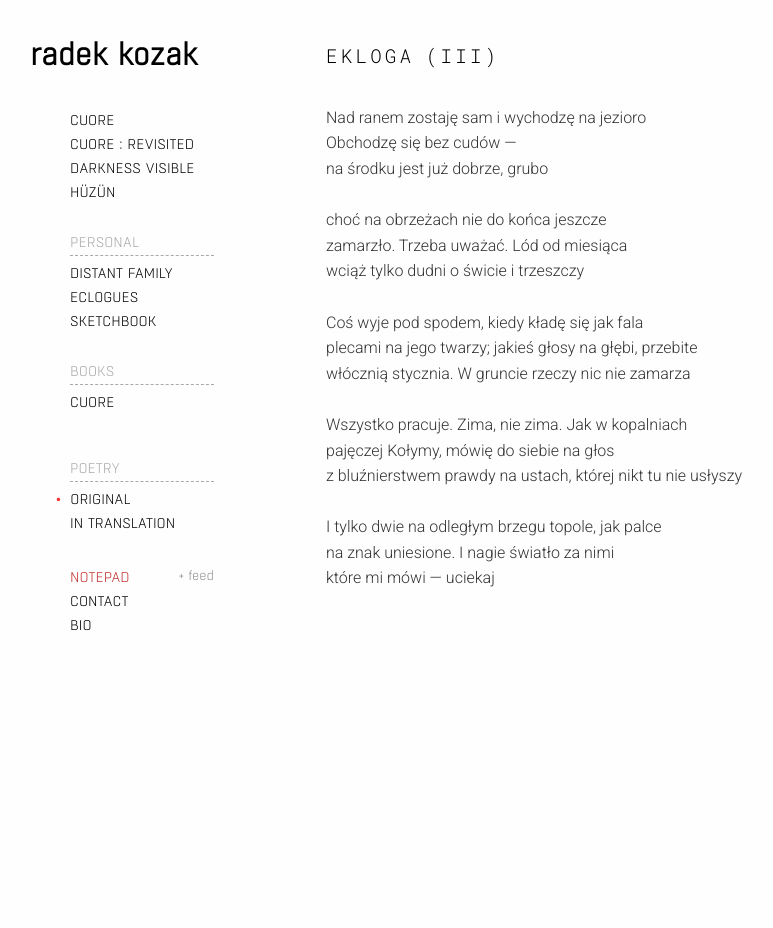
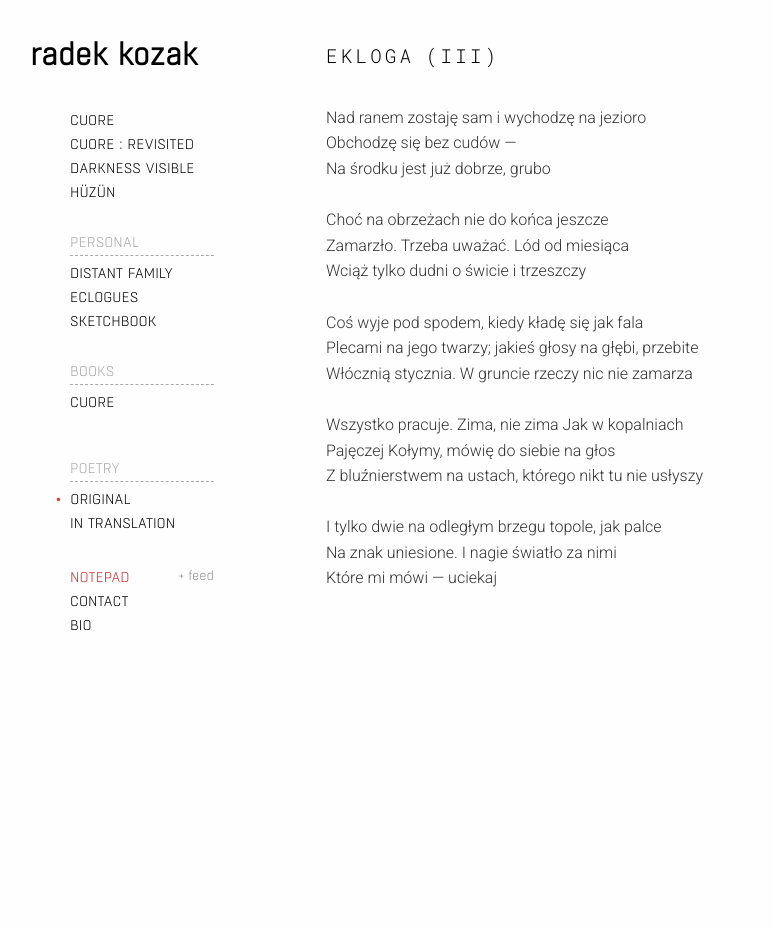
Before and after one commit to radekkozak/rkcomments, a Jekyll site: the page built from _poems/ekloga3.md, in a window 1280 px wide. Shown: the whole page, without its empty margins (10-783 px from the left). Built offline with Jekyll 4.4.1, drawn with Linux system fonts in a browser that asks for light colours.

Commit message:
Update poetry section

```diff
--- a/_poems/ekloga3.md
+++ b/_poems/ekloga3.md
@@ -12,21 +12,21 @@ order: 3
 <pre class="poem">
 Nad ranem zostaję sam i wychodzę na jezioro
 Obchodzę się bez cudów —
-na środku jest już dobrze, grubo
+Na środku jest już dobrze, grubo
 
-choć na obrzeżach nie do końca jeszcze
-zamarzło. Trzeba uważać. Lód od miesiąca
-wciąż tylko dudni o świcie i trzeszczy
+Choć na obrzeżach nie do końca jeszcze
+Zamarzło. Trzeba uważać. Lód od miesiąca
+Wciąż tylko dudni o świcie i trzeszczy
 
 Coś wyje pod spodem, kiedy kładę się jak fala
-plecami na jego twarzy; jakieś głosy na głębi, przebite
-włócznią stycznia. W gruncie rzeczy nic nie zamarza
+Plecami na jego twarzy; jakieś głosy na głębi, przebite
+Włócznią stycznia. W gruncie rzeczy nic nie zamarza
 
-Wszystko pracuje. Zima, nie zima. Jak w kopalniach
-pajęczej Kołymy, mówię do siebie na głos
-z bluźnierstwem prawdy na ustach, której nikt tu nie usłyszy
+Wszystko pracuje. Zima, nie zima Jak w kopalniach
+Pajęczej Kołymy, mówię do siebie na głos
+Z bluźnierstwem na ustach, którego nikt tu nie usłyszy
 
 I tylko dwie na odległym brzegu topole, jak palce
-na znak uniesione. I nagie światło za nimi
-które mi mówi — uciekaj
+Na znak uniesione. I nagie światło za nimi
+Które mi mówi — uciekaj
 </pre>
```
Also changed, not shown: _poems/eschaton.md (+1 -1 lines), _poems/mardin.md (+1 -3 lines).
